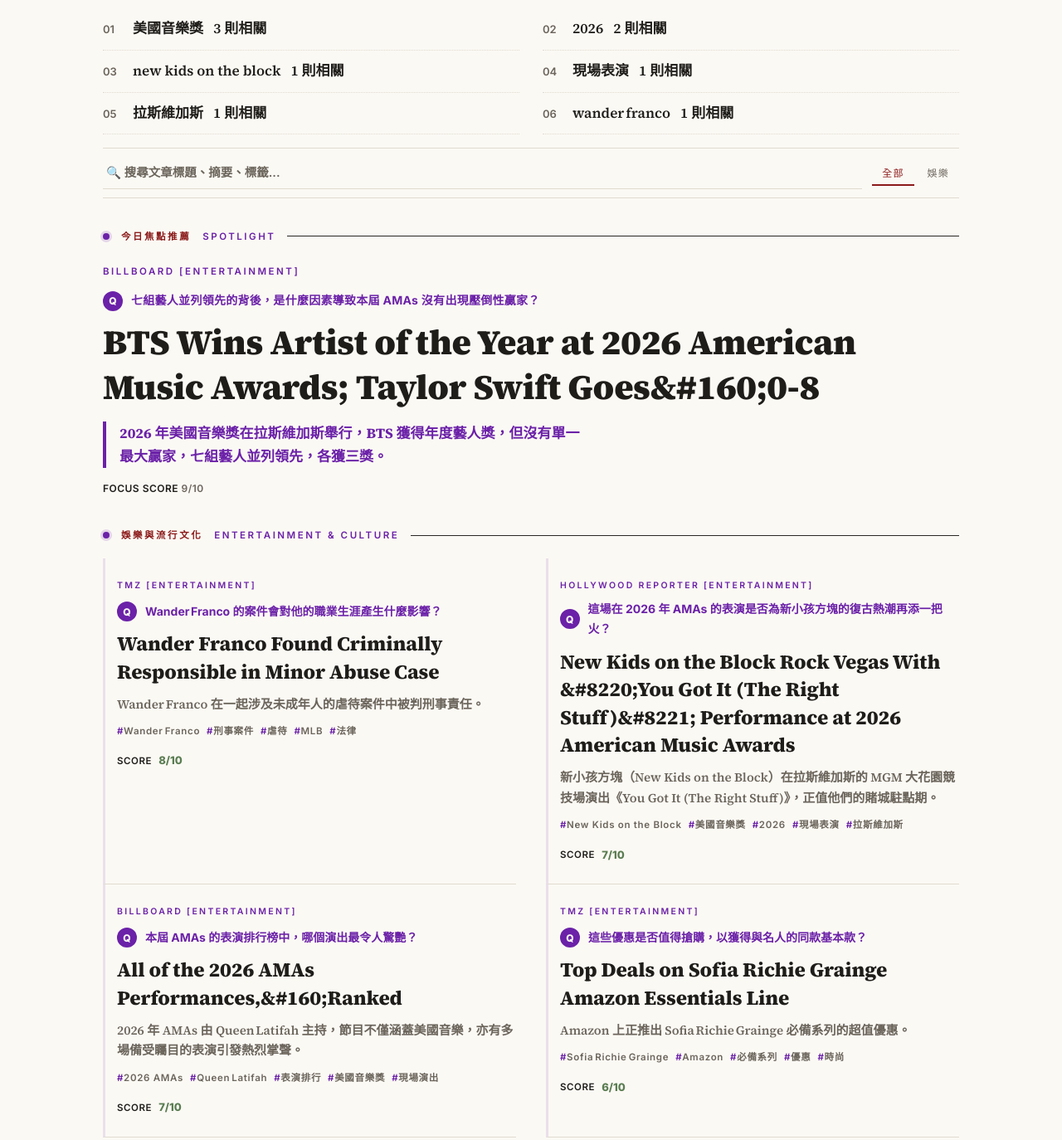
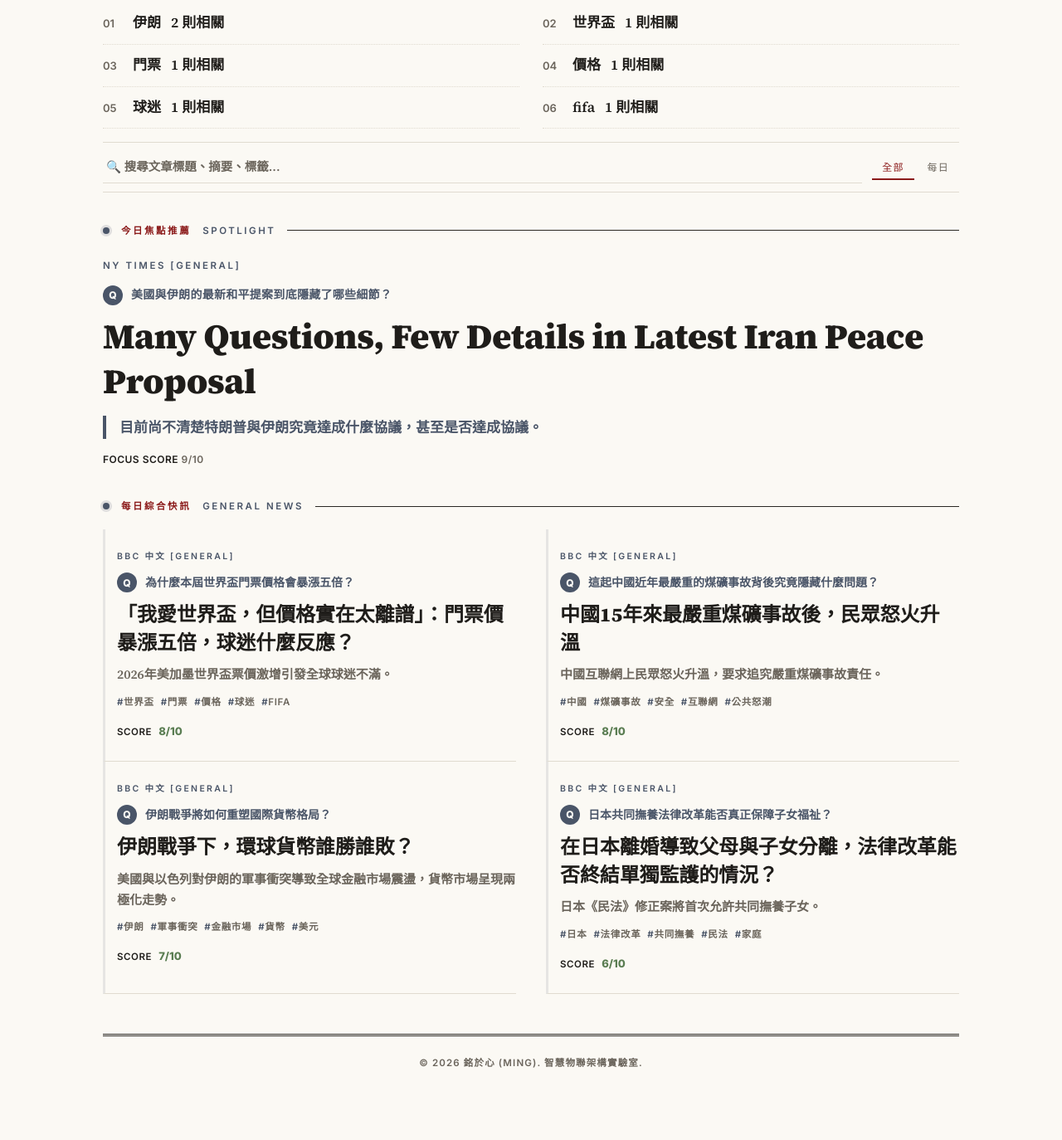
Before and after one commit to ming-7065/news-radar, a plain HTML site: page index.html in a window 1280 px wide. Shown: the part 780-2154 px from the top of the page at 83% size. Drawn offline with Linux system fonts and the light colour scheme.

Commit message:
日報更新 2026-05-26

```diff
--- a/index.html
+++ b/index.html
@@ -129,10 +129,10 @@
   <div class="daily-quote">每一次的日出，都是科技顛覆昨日的開始。祝您有個充滿靈感的一天。</div>
   <div class="section-rule"><span class="accent">今日總結</span> Briefing</div>
   <div class="briefing"><p>【每日引言】
-晨曦閃耀，創新如潮；端午將至，讓我們以新科技迎接每一個嶄新的早晨。
+晨曦破曉，創新如光，指引我們踏上每一個嶄新的旅程。小滿已過，萬物生機盎然，讓科技的光芒點燃新的一天。
 
 【今日總結】
-2026年美國音樂獎（AMAs）在拉斯維加斯盛大舉行，New Kids on the Block 在 MGM 大花園競技場引爆《You Got It (The Right Stuff)》熱潮；BTS 奪得「年度藝人」殊榮，本屆七組藝人並列領先各獲三獎，呈現多元格局。Queen Latifah 主持的表演環節備受矚目，節目排名出爐。場外新聞方面，Wander Franco 因未成年虐待案被判刑事責任，成為體壇焦點；時尚領域中，Sofia Richie Grainge 的 Amazon Essenti</p></div>
+今日 Global 矚目：2026 年世界盃門票價格飆升，引發全球球迷不滿；美伊和平提案細節未明，和談前景不明；伊朗軍事衝突牽動金融市場，避險貨幣走強；日本通過共同撫養子女的民法修正，向家庭平權邁進；中國煤礦事故激化民眾怒火，問責呼聲高漲。整體呈現價格、政策與市場三大維度的交錯波動，凸顯全球在變局中尋求新平衡的挑戰。</p></div>
 
   <div class="audio-player-container">
     <button class="play-btn-circle" id="play-btn" onclick="toggleSpeech()">
@@ -148,32 +148,32 @@
   <div class="section-rule"><span class="accent">熱門趨勢</span> Trending</div>
   <div class="trending"><ol>
   <li>
-    <span class="term">美國音樂獎</span>
-    <span class="count">3 則相關</span>
-  </li>
-
-  <li>
-    <span class="term">2026</span>
+    <span class="term">伊朗</span>
     <span class="count">2 則相關</span>
   </li>
 
   <li>
-    <span class="term">new kids on the block</span>
+    <span class="term">世界盃</span>
     <span class="count">1 則相關</span>
   </li>
 
   <li>
-    <span class="term">現場表演</span>
+    <span class="term">門票</span>
     <span class="count">1 則相關</span>
   </li>
 
   <li>
-    <span class="term">拉斯維加斯</span>
+    <span class="term">價格</span>
     <span class="count">1 則相關</span>
   </li>
 
   <li>
-    <span class="term">wander franco</span>
+    <span class="term">球迷</span>
+    <span class="count">1 則相關</span>
+  </li>
+
+  <li>
+    <span class="term">fifa</span>
     <span class="count">1 則相關</span>
   </li>
 </ol></div>
@@ -182,72 +182,72 @@
     <input type="text" class="search" placeholder="🔍 搜尋文章標題、摘要、標籤..." oninput="searchArticles(this.value)">
     <div class="chip-row">
       <button class="chip" data-filter="all" data-active="true" style="--chip-color: var(--accent)" onclick="filterTopic(this)">全部</button>
-      <button class="chip" data-filter="Entertainment" style="--chip-color: #6b21a8" onclick="filterTopic(this)">娛樂</button>
+      <button class="chip" data-filter="General" style="--chip-color: #4a5568" onclick="filterTopic(this)">每日</button>
     </div>
   </div>
 
   <div class="empty" id="empty-state">找不到符合的文章，請嘗試其他關鍵字或主題。</div>
 
 
-  <div class="section-rule cat-heading" style="--cat: #6b21a8"><span class="accent">今日焦點推薦</span> Spotlight</div>
-  <div class="hero" style="--cat: #6b21a8" data-topic="Entertainment" data-search="bts wins artist of the year at 2026 american music awards; taylor swift goes&amp;#160;0-8 2026 年美國音樂獎在拉斯維加斯舉行，bts 獲得年度藝人獎，但沒有單一最大贏家，七組藝人並列領先，各獲三獎。 bts taylor swift 美國音樂獎 2026 年度藝人">
-    <div class="kicker">Billboard [Entertainment]</div>
-    <div class="hook"><span class="q">Q</span>七組藝人並列領先的背後，是什麼因素導致本屆 AMAs 沒有出現壓倒性贏家？</div>
-    <h2><a href="https://www.billboard.com/music/awards/bts-makes-amas-history-with-record-breaking-win-1236256463/" target="_blank">BTS Wins Artist of the Year at 2026 American Music Awards; Taylor Swift Goes&amp;#160;0-8</a></h2>
-    <div class="takeaway">2026 年美國音樂獎在拉斯維加斯舉行，BTS 獲得年度藝人獎，但沒有單一最大贏家，七組藝人並列領先，各獲三獎。</div>
+  <div class="section-rule cat-heading" style="--cat: #4a5568"><span class="accent">今日焦點推薦</span> Spotlight</div>
+  <div class="hero" style="--cat: #4a5568" data-topic="General" data-search="many questions, few details in latest iran peace proposal 目前尚不清楚特朗普與伊朗究竟達成什麼協議，甚至是否達成協議。 伊朗 美國 和平協議 特朗普 中東">
+    <div class="kicker">NY Times [General]</div>
+    <div class="hook"><span class="q">Q</span>美國與伊朗的最新和平提案到底隱藏了哪些細節？</div>
+    <h2><a href="https://www.nytimes.com/2026/05/23/world/middleeast/iran-peace-deal-trump-proposal.html" target="_blank">Many Questions, Few Details in Latest Iran Peace Proposal</a></h2>
+    <div class="takeaway">目前尚不清楚特朗普與伊朗究竟達成什麼協議，甚至是否達成協議。</div>
     <div class="byline"><b>FOCUS SCORE</b> <span>9/10</span></div>
   </div>
 
-  <section class="cat" id="cat-entertainment" data-topic="Entertainment">
-    <div class="section-rule cat-heading" style="--cat: #6b21a8"><span class="accent">娛樂與流行文化</span> Entertainment &amp; Culture</div>
-    <div class="cards" style="--cat: #6b21a8">
+  <section class="cat" id="cat-general" data-topic="General">
+    <div class="section-rule cat-heading" style="--cat: #4a5568"><span class="accent">每日綜合快訊</span> General News</div>
+    <div class="cards" style="--cat: #4a5568">
 
-    <article class="card" data-topic="Entertainment" data-search="wander franco found criminally responsible in minor abuse case wander franco 在一起涉及未成年人的虐待案件中被判刑事責任。 wander franco 刑事案件 虐待 mlb 法律">
-      <div class="kicker">TMZ [Entertainment]</div>
-      <div class="hook"><span class="q">Q</span>Wander Franco 的案件會對他的職業生涯產生什麼影響？</div>
-      <h3 class="title"><a href="https://www.tmz.com/2026/05/25/wander-franco-found-criminally-responsible-in-minor-abuse-case/" target="_blank">Wander Franco Found Criminally Responsible in Minor Abuse Case</a></h3>
-      <div class="ai-takeaway">Wander Franco 在一起涉及未成年人的虐待案件中被判刑事責任。</div>
+    <article class="card" data-topic="General" data-search="「我愛世界盃，但價格實在太離譜」：門票價暴漲五倍，球迷什麼反應？ 2026年美加墨世界盃票價激增引發全球球迷不滿。 世界盃 門票 價格 球迷 fifa">
+      <div class="kicker">BBC 中文 [General]</div>
+      <div class="hook"><span class="q">Q</span>為什麼本屆世界盃門票價格會暴漲五倍？</div>
+      <h3 class="title"><a href="https://www.bbc.com/zhongwen/articles/cm2p1d71833o/trad?at_medium=RSS&amp;amp;at_campaign=rss" target="_blank">「我愛世界盃，但價格實在太離譜」：門票價暴漲五倍，球迷什麼反應？</a></h3>
+      <div class="ai-takeaway">2026年美加墨世界盃票價激增引發全球球迷不滿。</div>
       <div class="terms">
-        <span class="term">Wander Franco</span><span class="term">刑事案件</span><span class="term">虐待</span><span class="term">MLB</span><span class="term">法律</span>
+        <span class="term">世界盃</span><span class="term">門票</span><span class="term">價格</span><span class="term">球迷</span><span class="term">FIFA</span>
       </div>
       <div class="byline">
         <b>SCORE</b><span class="score">8/10</span>
       </div>
     </article>
 
-    <article class="card" data-topic="Entertainment" data-search="new kids on the block rock vegas with &amp;#8220;you got it (the right stuff)&amp;#8221; performance at 2026 american music awards 新小孩方塊（new kids on the block）在拉斯維加斯的 mgm 大花園競技場演出《you got it (the right stuff)》，正值他們的賭城駐點期。 new kids on the block 美國音樂獎 2026 現場表演 拉斯維加斯">
-      <div class="kicker">Hollywood Reporter [Entertainment]</div>
-      <div class="hook"><span class="q">Q</span>這場在 2026 年 AMAs 的表演是否為新小孩方塊的復古熱潮再添一把火？</div>
-      <h3 class="title"><a href="https://www.hollywoodreporter.com/music/music-news/new-kids-on-the-block-perform-right-stuff-2026-amas-1236601611/" target="_blank">New Kids on the Block Rock Vegas With &amp;#8220;You Got It (The Right Stuff)&amp;#8221; Performance at 2026 American Music Awards</a></h3>
-      <div class="ai-takeaway">新小孩方塊（New Kids on the Block）在拉斯維加斯的 MGM 大花園競技場演出《You Got It (The Right Stuff)》，正值他們的賭城駐點期。</div>
+    <article class="card" data-topic="General" data-search="中國15年來最嚴重煤礦事故後，民眾怒火升溫 中國互聯網上民眾怒火升溫，要求追究嚴重煤礦事故責任。 中國 煤礦事故 安全 互聯網 公共怒潮">
+      <div class="kicker">BBC 中文 [General]</div>
+      <div class="hook"><span class="q">Q</span>這起中國近年最嚴重的煤礦事故背後究竟隱藏什麼問題？</div>
+      <h3 class="title"><a href="https://www.bbc.com/zhongwen/articles/c8jvvywlmezo/trad?at_medium=RSS&amp;amp;at_campaign=rss" target="_blank">中國15年來最嚴重煤礦事故後，民眾怒火升溫</a></h3>
+      <div class="ai-takeaway">中國互聯網上民眾怒火升溫，要求追究嚴重煤礦事故責任。</div>
       <div class="terms">
-        <span class="term">New Kids on the Block</span><span class="term">美國音樂獎</span><span class="term">2026</span><span class="term">現場表演</span><span class="term">拉斯維加斯</span>
+        <span class="term">中國</span><span class="term">煤礦事故</span><span class="term">安全</span><span class="term">互聯網</span><span class="term">公共怒潮</span>
+      </div>
+      <div class="byline">
+        <b>SCORE</b><span class="score">8/10</span>
+      </div>
+    </article>
+
+    <article class="card" data-topic="General" data-search="伊朗戰爭下，環球貨幣誰勝誰敗？ 美國與以色列對伊朗的軍事衝突導致全球金融市場震盪，貨幣市場呈現兩極化走勢。 伊朗 軍事衝突 金融市場 貨幣 美元">
+      <div class="kicker">BBC 中文 [General]</div>
+      <div class="hook"><span class="q">Q</span>伊朗戰爭將如何重塑國際貨幣格局？</div>
+      <h3 class="title"><a href="https://www.bbc.com/zhongwen/articles/cn8pp235vw8o/trad?at_medium=RSS&amp;amp;at_campaign=rss" target="_blank">伊朗戰爭下，環球貨幣誰勝誰敗？</a></h3>
+      <div class="ai-takeaway">美國與以色列對伊朗的軍事衝突導致全球金融市場震盪，貨幣市場呈現兩極化走勢。</div>
+      <div class="terms">
+        <span class="term">伊朗</span><span class="term">軍事衝突</span><span class="term">金融市場</span><span class="term">貨幣</span><span class="term">美元</span>
       </div>
       <div class="byline">
         <b>SCORE</b><span class="score">7/10</span>
       </div>
     </article>
 
-    <article class="card" data-topic="Entertainment" data-search="all of the 2026 amas performances,&amp;#160;ranked 2026 年 amas 由 queen latifah 主持，節目不僅涵蓋美國音樂，亦有多場備受矚目的表演引發熱烈掌聲。 2026 amas queen latifah 表演排行 美國音樂獎 現場演出">
-      <div class="kicker">Billboard [Entertainment]</div>
-      <div class="hook"><span class="q">Q</span>本屆 AMAs 的表演排行榜中，哪個演出最令人驚艷？</div>
-      <h3 class="title"><a href="https://www.billboard.com/lists/amas-2026-performances-ranked-best-song/" target="_blank">All of the 2026 AMAs Performances,&amp;#160;Ranked</a></h3>
-      <div class="ai-takeaway">2026 年 AMAs 由 Queen Latifah 主持，節目不僅涵蓋美國音樂，亦有多場備受矚目的表演引發熱烈掌聲。</div>
+    <article class="card" data-topic="General" data-search="在日本離婚導致父母與子女分離，法律改革能否終結單獨監護的情況？ 日本《民法》修正案將首次允許共同撫養子女。 日本 法律改革 共同撫養 民法 家庭">
+      <div class="kicker">BBC 中文 [General]</div>
+      <div class="hook"><span class="q">Q</span>日本共同撫養法律改革能否真正保障子女福祉？</div>
+      <h3 class="title"><a href="https://www.bbc.com/zhongwen/articles/c5y79gpxzp2o/trad?at_medium=RSS&amp;amp;at_campaign=rss" target="_blank">在日本離婚導致父母與子女分離，法律改革能否終結單獨監護的情況？</a></h3>
+      <div class="ai-takeaway">日本《民法》修正案將首次允許共同撫養子女。</div>
       <div class="terms">
-        <span class="term">2026 AMAs</span><span class="term">Queen Latifah</span><span class="term">表演排行</span><span class="term">美國音樂獎</span><span class="term">現場演出</span>
-      </div>
-      <div class="byline">
-        <b>SCORE</b><span class="score">7/10</span>
-      </div>
-    </article>
-
-    <article class="card" data-topic="Entertainment" data-search="top deals on sofia richie grainge amazon essentials line amazon 上正推出 sofia richie grainge 必備系列的超值優惠。 sofia richie grainge amazon 必備系列 優惠 時尚">
-      <div class="kicker">TMZ [Entertainment]</div>
-      <div class="hook"><span class="q">Q</span>這些優惠是否值得搶購，以獲得與名人的同款基本款？</div>
-      <h3 class="title"><a href="https://www.tmz.com/2025/09/29/sofia-grainge-amazon-prime-deal-day-sale/" target="_blank">Top Deals on Sofia Richie Grainge Amazon Essentials Line</a></h3>
-      <div class="ai-takeaway">Amazon 上正推出 Sofia Richie Grainge 必備系列的超值優惠。</div>
-      <div class="terms">
-        <span class="term">Sofia Richie Grainge</span><span class="term">Amazon</span><span class="term">必備系列</span><span class="term">優惠</span><span class="term">時尚</span>
+        <span class="term">日本</span><span class="term">法律改革</span><span class="term">共同撫養</span><span class="term">民法</span><span class="term">家庭</span>
       </div>
       <div class="byline">
         <b>SCORE</b><span class="score">6/10</span>
@@ -267,7 +267,7 @@
   const playIcon = document.getElementById('play-icon');
   const pauseIcon = document.getElementById('pause-icon');
   const playerStatus = document.getElementById('player-status');
-  const briefingText = "【每日引言】\\n晨曦閃耀，創新如潮；端午將至，讓我們以新科技迎接每一個嶄新的早晨。\\n\\n【今日總結】\\n2026年美國音樂獎（AMAs）在拉斯維加斯盛大舉行，New Kids on the Block 在 MGM 大花園競技場引爆《You Got It (The Right Stuff)》熱潮；BTS 奪得「年度藝人」殊榮，本屆七組藝人並列領先各獲三獎，呈現多元格局。Queen Latifah 主持的表演環節備受矚目，節目排名出爐。場外新聞方面，Wander Franco 因未成年虐待案被判刑事責任，成為體壇焦點；時尚領域中，Sofia Richie Grainge 的 Amazon Essenti";
+  const briefingText = "【每日引言】\\n晨曦破曉，創新如光，指引我們踏上每一個嶄新的旅程。小滿已過，萬物生機盎然，讓科技的光芒點燃新的一天。  \\n\\n【今日總結】\\n今日 Global 矚目：2026 年世界盃門票價格飆升，引發全球球迷不滿；美伊和平提案細節未明，和談前景不明；伊朗軍事衝突牽動金融市場，避險貨幣走強；日本通過共同撫養子女的民法修正，向家庭平權邁進；中國煤礦事故激化民眾怒火，問責呼聲高漲。整體呈現價格、政策與市場三大維度的交錯波動，凸顯全球在變局中尋求新平衡的挑戰。";
 
   function getSelectedVoice() {
     if (!synth) return null;
```
